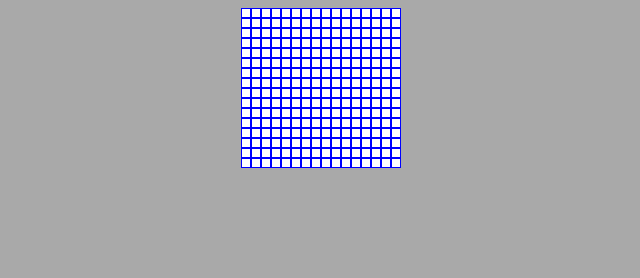
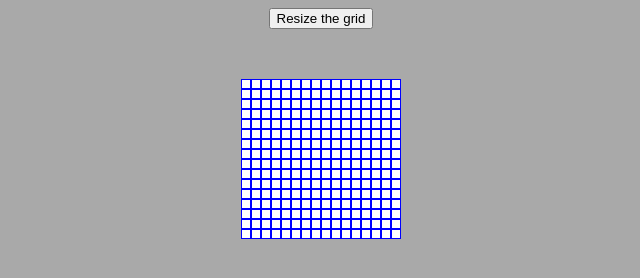
Before and after one commit to dorianpeters/etch-a-sketch, a plain HTML site: page index.html in a window 1280 px wide. Shown: the whole page, without its empty margins (319-959 px from the left). Drawn offline with Linux system fonts and the light colour scheme.

Commit message:
Implement button and resize, but does not meet specs

```diff
--- a/app.js
+++ b/app.js
@@ -1,10 +1,13 @@
-let squareSize = 16;
-let totalSize = squareSize * 10;
+let initialSize = 16;
+resizeSquare(initialSize);
+
+function resizeSquare (size = initialSize) {
+  let totalSize = size * 10;
   let container = document.querySelector('.container');
   container.style.width = totalSize + 'px';
   container.style.height = totalSize + 'px';
 
-for(let i = 0; i < squareSize ** 2; i++) {
+  for(let i = 0; i < size ** 2; i++) {
     let div = document.createElement('div');
     div.style.height = '8px';
     div.style.width = '8px';
@@ -12,8 +15,16 @@ for(let i = 0; i < squareSize ** 2; i++) {
     div.style.border = 'thin solid blue';
     container.appendChild(div);
 
-  // Event listener not working
     div.addEventListener('mouseover', () => {
       div.style.backgroundColor = 'red';
     });
   }
+}
+
+let button = document.querySelector('button');
+button.addEventListener('click', () => {
+  let newSize = prompt("What size should the square be? (Max: 100)");
+  let container = document.querySelector('.container');
+  container.replaceChildren();
+  resizeSquare(newSize);
+})
--- a/index.html
+++ b/index.html
@@ -8,6 +8,7 @@
     <title>Etch-A-Sketch</title>
   </head>
   <body>
+    <button>Resize the grid</button>
     <div class="container">
     </div>
     <script type="text/javascript" src="app.js"></script>
--- a/style.css
+++ b/style.css
@@ -1,5 +1,6 @@
 body {
   display: flex;
+  flex-direction: column;
   justify-content: center;
   align-items: center;
   background-color: darkgrey;
@@ -13,3 +14,7 @@ body {
   align-content: flex-start;
   background-color: black;
 }
+
+button {
+  margin-bottom: 50px;
+}
```
Lines whose indentation alone changed are shown as unchanged.
